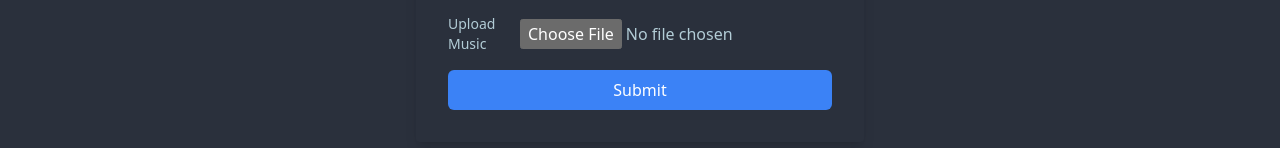
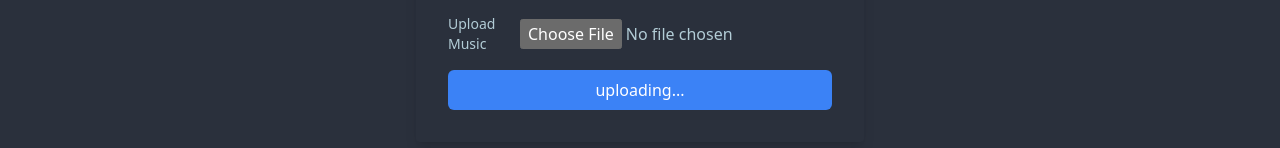
Before and after one commit to mrcoder57/musicai, a React (Vite) app: page /upload in a window 1280 px wide. Shown: the part 304-452 px from the top of the page. Built offline with nearby package versions, Linux system fonts and the light colour scheme.

Commit message:
added upload

```diff
--- a/src/page/MusicUpload.jsx
+++ b/src/page/MusicUpload.jsx
@@ -85,7 +85,7 @@ const MusicUpload = () => {
       );
       console.log("upload successful", response.data);
       setTimeout(() => {
-        // window.location.href = "/Login";
+        window.location.href = "/";
       }, 3000);
     } catch (error) {
       if (axios.isAxiosError(error) && error.response) {
@@ -150,7 +150,7 @@ const MusicUpload = () => {
             className="w-full bg-blue-500 text-white p-2 rounded-md hover:bg-blue-600"
             disabled={loading}
           >
-            Submit
+         {loading ? "uploading..." : "Submit"}
           </button>
         </div>
       </form>
```
